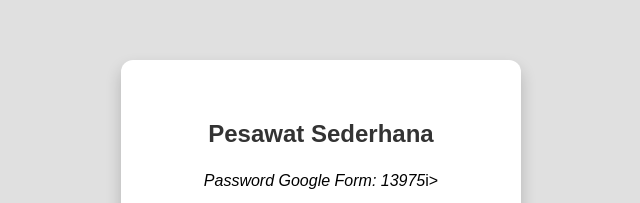
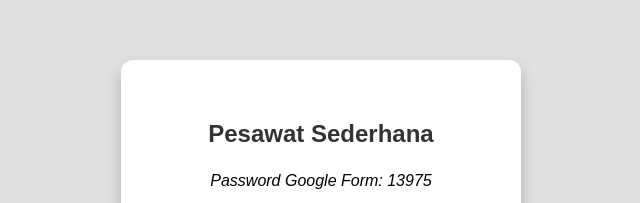
Before and after one commit to christ4ian/verification, a plain HTML site: page utopia15.html in a window 1280 px wide. Shown: the part 164-367 px from the top of the page, 319-959 px from the left. Drawn offline with Linux system fonts and the light colour scheme.

Commit message:
Update utopia15.html

```diff
--- a/utopia15.html
+++ b/utopia15.html
@@ -103,7 +103,7 @@
 <body>
     <div class="container">
         <h2>Pesawat Sederhana</h2>
-        <p align=center><i>Password Google Form: 13975</i>i><p>
+        <p align=center><i>Password Google Form: 13975</i><p>
         <a href="https://drive.google.com/file/d/1ByB46XEYcb-QZNOw-e1PQgHSkgbrWtHu/view?usp=drivesdk" class="button materi" target="_blank">
             <i class="fas fa-file-alt"></i> Akses Materi
         </a>
```
